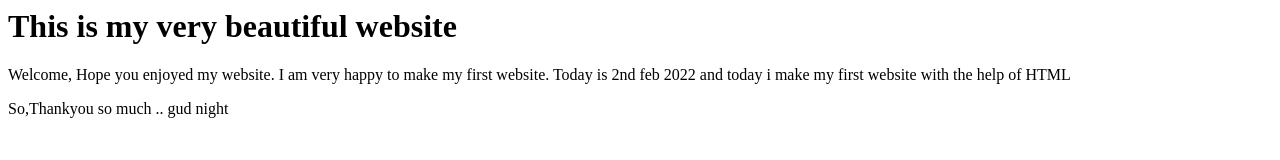
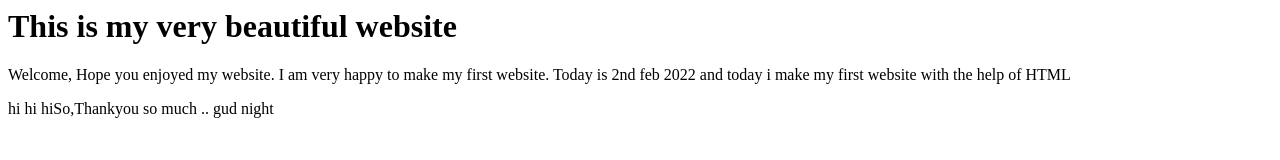
Before and after one commit to Sehgalji/first-repo, a plain HTML site: page index.html in a window 1280 px wide. Drawn offline with Linux system fonts and the light colour scheme.

Commit message:
hi added

```diff
--- a/index.html
+++ b/index.html
@@ -3,5 +3,5 @@
 <h1>This is my very beautiful website</h1>
 <p>Welcome, Hope you enjoyed my website. I am very happy to make my first website.
 Today is 2nd feb 2022 and today i make my first website with the help of HTML</p>
-<p>So,Thankyou so much .. gud night</p>
+<p>hi hi hiSo,Thankyou so much .. gud night</p>
 </html>
```
